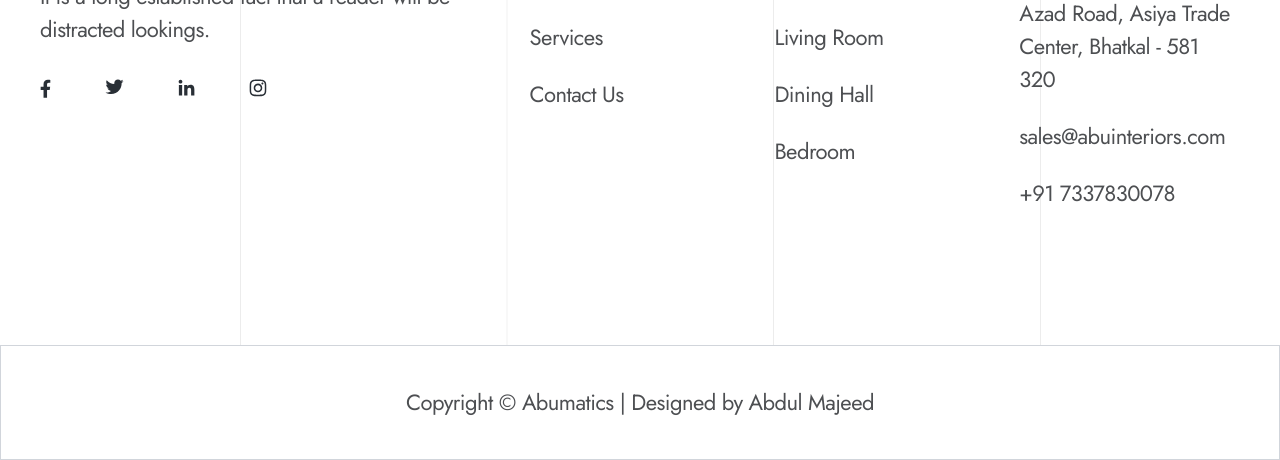
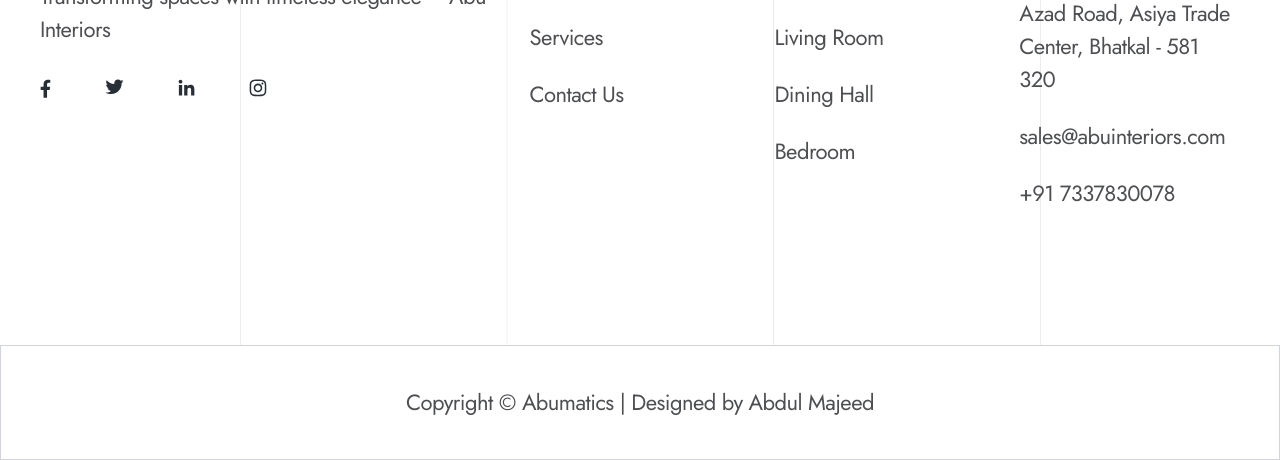
Before and after one commit to Majeed-hub/abu-interiors, an Astro site: page /about in a window 1280 px wide. Shown: the part 2497-2957 px from the top of the page. Built offline with nearby package versions, Linux system fonts and the light colour scheme; Astro itself is replaced by a stand-in of ours; a web font is replaced by a local one.

Commit message:
added caption in the footer

```diff
--- a/src/components/footer.tsx
+++ b/src/components/footer.tsx
@@ -14,8 +14,7 @@ const Footer = () => {
             <Logo />
           </a>
           <p className="tracking-tight text-base lg:text-[22px] lg:leading-[33px] font-jost text-text-gray pt-[18px] pb-[33px]">
-            It is a long established fact that a reader will be distracted
-            lookings.
+           Transforming spaces with timeless elegance – Abu Interiors
           </p>
           <div className="flex gap-5 md:gap-[54px]">
             <a href="/">
```
